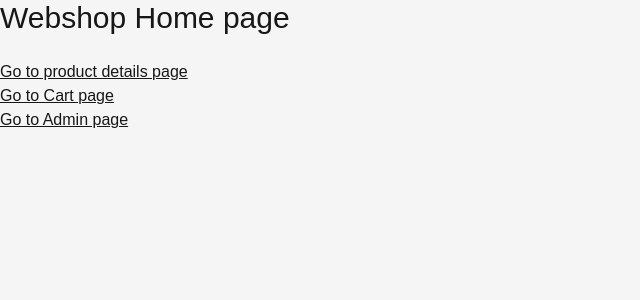
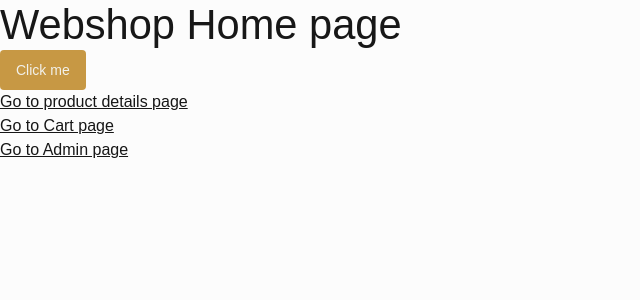
Before and after one commit to Martin-Joensson/Grupp5-Webshop, a Next.js app: page / in a window 1280 px wide. Shown: the top 300 px of the page, without its empty margins (0-640 px from the left). Built offline with nearby package versions, Linux system fonts and the light colour scheme.

Commit message:
Add: Button component that takes care of styling, states and animation.

```diff
--- /dev/null
+++ b/app/components/Button.tsx
@@ -0,0 +1,83 @@
+import type { ButtonHTMLAttributes, ReactNode } from "react";
+
+type ButtonVariant = "primary" | "secondary" | "tertiary" | "ghost" | "outline";
+
+type ButtonSize = "sm" | "md" | "lg";
+
+interface ButtonProps extends ButtonHTMLAttributes<HTMLButtonElement> {
+  variant?: ButtonVariant;
+  size?: ButtonSize;
+  fullWidth?: boolean;
+  icon?: ReactNode;
+  iconPosition?: "left" | "right";
+}
+
+export function Button({
+  variant = "primary",
+  size = "md",
+  fullWidth = false,
+  icon,
+  iconPosition = "left",
+  className = "",
+  children,
+  ...props
+}: ButtonProps) {
+  const baseStyles =
+    "inline-flex items-center  justify-center gap-2 rounded font-medium transition-all duration-250 focus:outline-2 focus:ring-2 focus:outline-cyan-500 active:bg-primary active:text-light disabled:pointer-events-none disabled:bg-soft disabled:border-0 disabled:text-stone-400";
+
+  const variantStyles: Record<ButtonVariant, string> = {
+    primary: "bg-accent text-light hover:rounded-4xl",
+    secondary: "bg-secondary text-light hover:rounded-4xl",
+    tertiary: "bg-tertiary text-white hover:rounded-4xl",
+    ghost:
+      "bg-transparent text-brand-lightblue hover:rounded-4xl hover:text-dark",
+    outline:
+      "border border-accent bg-transparent text-accent hover:rounded-4xl hover:bg-gray-100",
+  };
+
+  const sizeStyles: Record<ButtonSize, string> = {
+    sm: "h-8 px-3 text-sm",
+    md: "h-10 px-4 text-sm",
+    lg: "h-12 px-6 text-base",
+  };
+
+  const iconSizeStyles: Record<ButtonSize, string> = {
+    sm: "h-4 w-4 ",
+    md: "h-8 w-8 ",
+    lg: "h-10 w-10 ",
+  };
+
+  return (
+    <button
+      className={[
+        "group",
+        baseStyles,
+        variantStyles[variant],
+        sizeStyles[size],
+        fullWidth && "w-full",
+        className,
+      ]
+        .filter(Boolean)
+        .join(" ")}
+      {...props}
+    >
+      {icon && iconPosition === "left" && (
+        <span
+          className={`flex shrink-0 group-hover:animate-pulse ${iconSizeStyles[size]}`}
+        >
+          {icon}
+        </span>
+      )}
+
+      {children}
+
+      {icon && iconPosition === "right" && (
+        <span
+          className={`flex shrink-0 group-hover:animate-pulse  ${iconSizeStyles[size]}`}
+        >
+          {icon}
+        </span>
+      )}
+    </button>
+  );
+}
--- a/app/globals.css
+++ b/app/globals.css
@@ -2,15 +2,40 @@
 @import "tailwindcss";
 
 :root {
-  --background: #f5f5f5;
+  --background: #fcfcfc;
   --foreground: #171717;
 }
 
 @theme inline {
   --color-background: var(--background);
   --color-foreground: var(--foreground);
-  --font-sans: var(--font-geist-sans);
-  --font-mono: var(--font-geist-mono);
+}
+
+@theme {
+  /* Colors */
+  --color-brand-red: #541413;
+  --color-brand-golden: #c79844;
+  --color-brand-darkblue: #313d55;
+  --color-brand-lightblue: #556d92;
+  --color-brand-sand: hsl(26, 15%, 59%, 30%);
+  --color-brand-offwhite: #f2f1eb;
+  --color-brand-almostblack: #10151a;
+
+  /* Semantic color naming */
+
+  --color-dark: var(--color-brand-almostblack);
+  --color-light: var(--color-brand-offwhite);
+  --color-primary: var(--color-brand-darkblue);
+  --color-secondary: var(--color-brand-lightblue);
+  --color-tertiary: var(--color-brand-red);
+  --color-accent: var(--color-brand-golden);
+  --color-price: var(--color-brand-golden);
+  --color-soft: var(--color-brand-sand);
+
+  /* Fonts */
+  --font-sans: "Jost", sans-serif;
+  --font-heading: "Chonburi", sans-serif;
+  --font-accent: "Notable", sans-serif;
 }
 
 /* Commented out dark mode support for now
@@ -25,7 +50,30 @@
 body {
   background: var(--background);
   color: var(--foreground);
-  font-family: Arial, Helvetica, sans-serif;
+  font-family: var(--font-jost), Arial, Helvetica, sans-serif;
+}
+
+h1,
+h2,
+h3,
+h4 {
+  font-family: var(--font-heading);
+}
+
+h1 {
+  font-size: 2.6rem;
+}
+
+h2 {
+  font-size: 2.2rem;
+}
+
+h3 {
+  font-size: 1.8rem;
+}
+
+h4 {
+  font-size: 1.6rem;
 }
 
 @layer components {
@@ -55,5 +103,4 @@ body {
   .product-table-grid {
     @apply grid grid-cols-1 md:grid-cols-[minmax(0,5fr)_minmax(0,2fr)_minmax(0,2fr)_minmax(0,2fr)_minmax(0,2fr)_minmax(0,1fr)] items-center gap-x-4 mx-4;
   }
-
 }
--- a/app/page.tsx
+++ b/app/page.tsx
@@ -1,5 +1,6 @@
 
 import Link from "next/link";
+import { Button } from "./components/Button";
 
 
 export default function HomePage()
@@ -7,6 +8,8 @@ export default function HomePage()
     return(
         <div>
             <h1 className="text-3xl"> Webshop Home page </h1>
+
+            <Button variant="primary">Click me</Button>
 
             {/* Temporary links below */}
             <br/>
```
